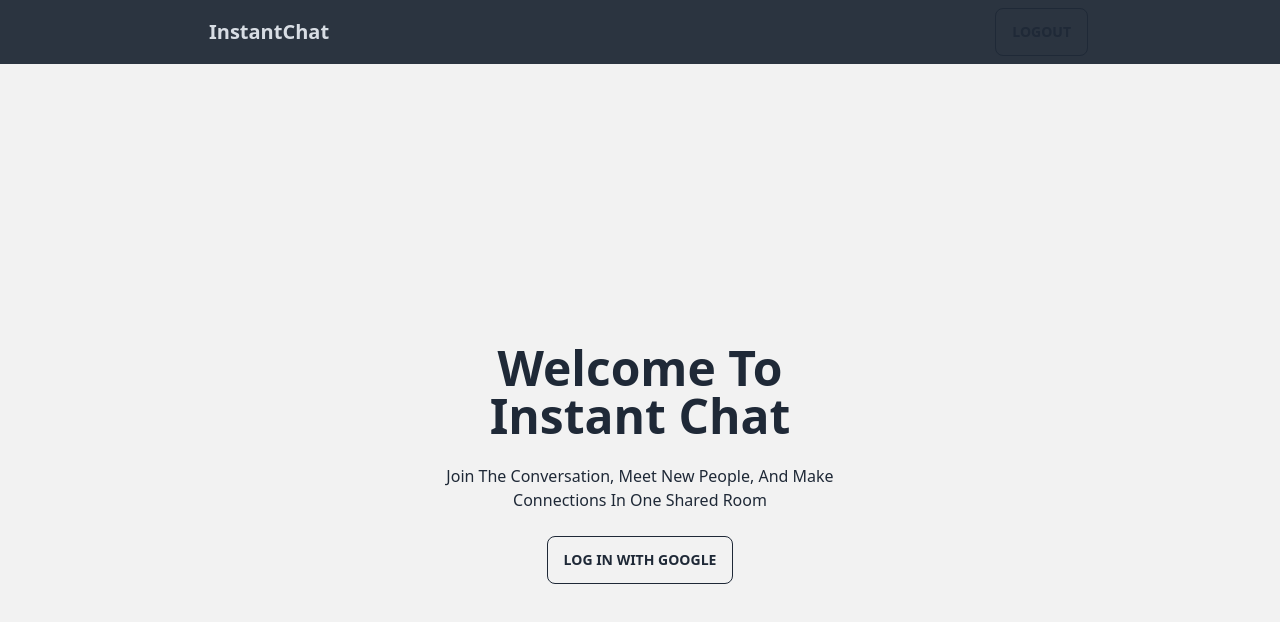
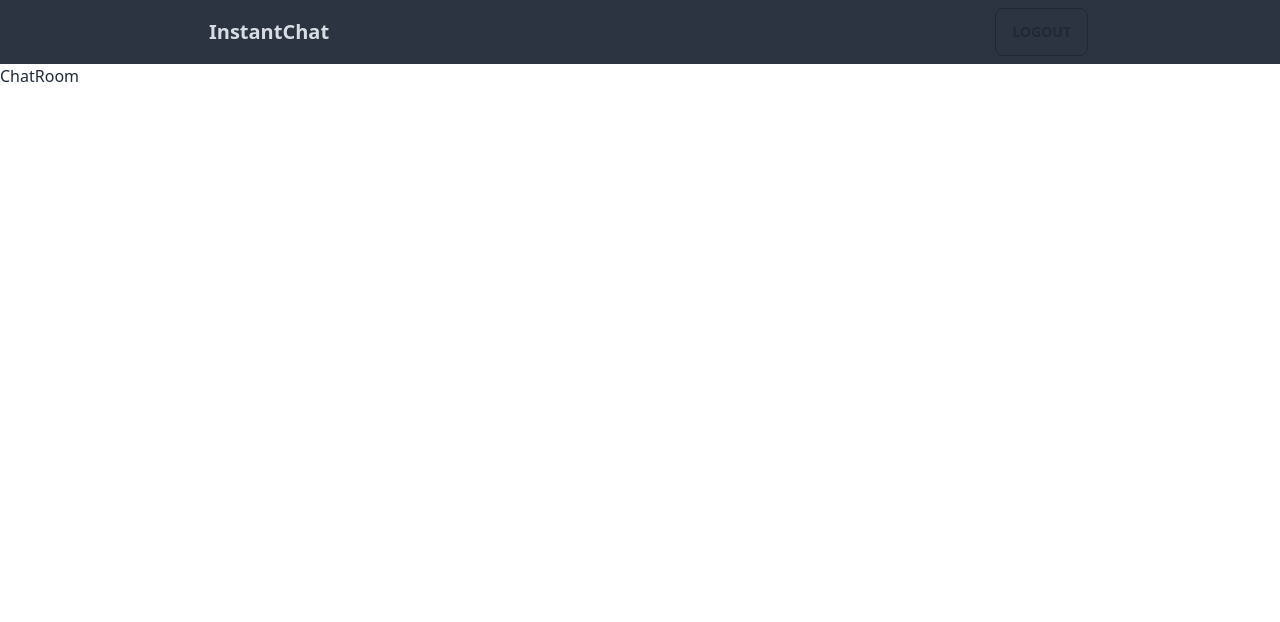
Before and after one commit to Chrstphr9/Instant-Chat, a React (Vite) app: page / in a window 1280 px wide. Shown: the top 622 px of the page. Built offline with nearby package versions, Linux system fonts and the light colour scheme.

Commit message:
imported chatroom

```diff
--- a/src/App.jsx
+++ b/src/App.jsx
@@ -1,11 +1,13 @@
 import Navbar from "./components/Navbar"
+import ChatRoom from "./pages/ChatRoom"
 import Login from "./pages/Login"
 
 function App() {
   return (
     <>
     <Navbar />
-    <Login />
+    {/* <Login />  */}
+    <ChatRoom />
     </>
   )
 }
```
